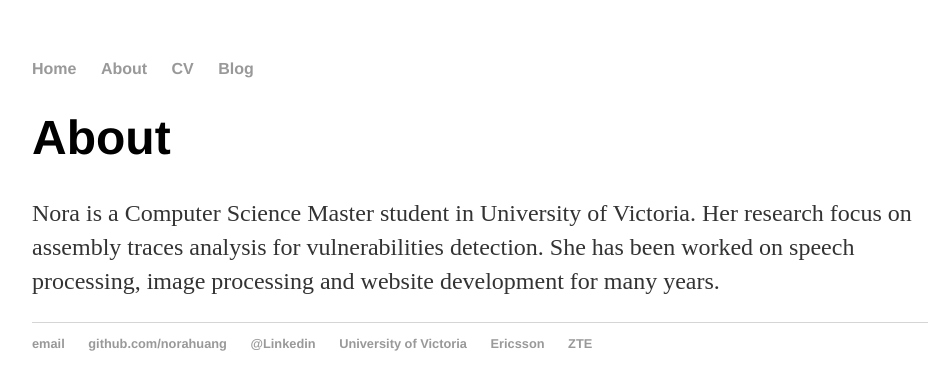
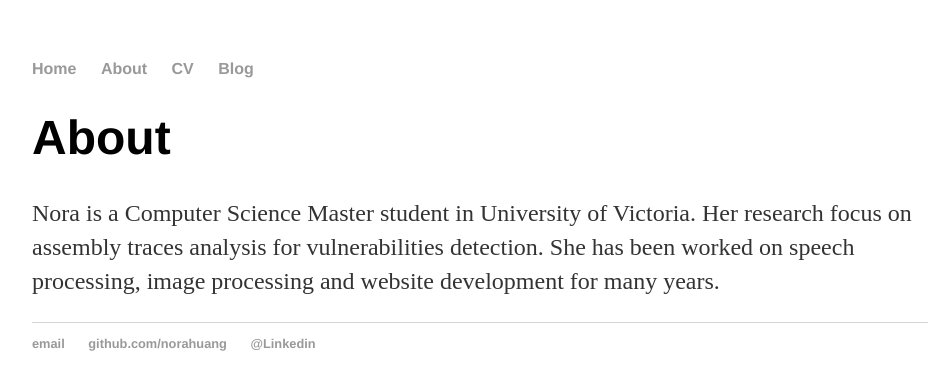
Before and after one commit to norahuang/MY-Websit-repo, a Jekyll site: the page built from about/index.html, in a window 1280 px wide. Shown: the top 390 px of the page, without its empty margins (160-1101 px from the left). Built offline with Jekyll 4.4.1, drawn with Linux system fonts in a browser that asks for light colours.

Commit message:
Update default.html

```diff
--- a/_layouts/default.html
+++ b/_layouts/default.html
@@ -24,9 +24,6 @@
 			<li><a href="mailto:norahuangsun@@gmail.com">email</a></li>
 			<li><a href="https://github.com/norahuang">github.com/norahuang</a></li>
 			<li><a href="https://www.linkedin.com/in/nora-huang-6b777586">@Linkedin</a></li>
-			<li><a href="http://www.uvic.ca/">University of Victoria</a></li>
-			<li><a href="https://www.ericsson.com/">Ericsson</a></li>
-			<li><a href="http://www.zte.com.cn/global">ZTE</a></li>
 		</ul>
 	</footer>
 </body>
```
